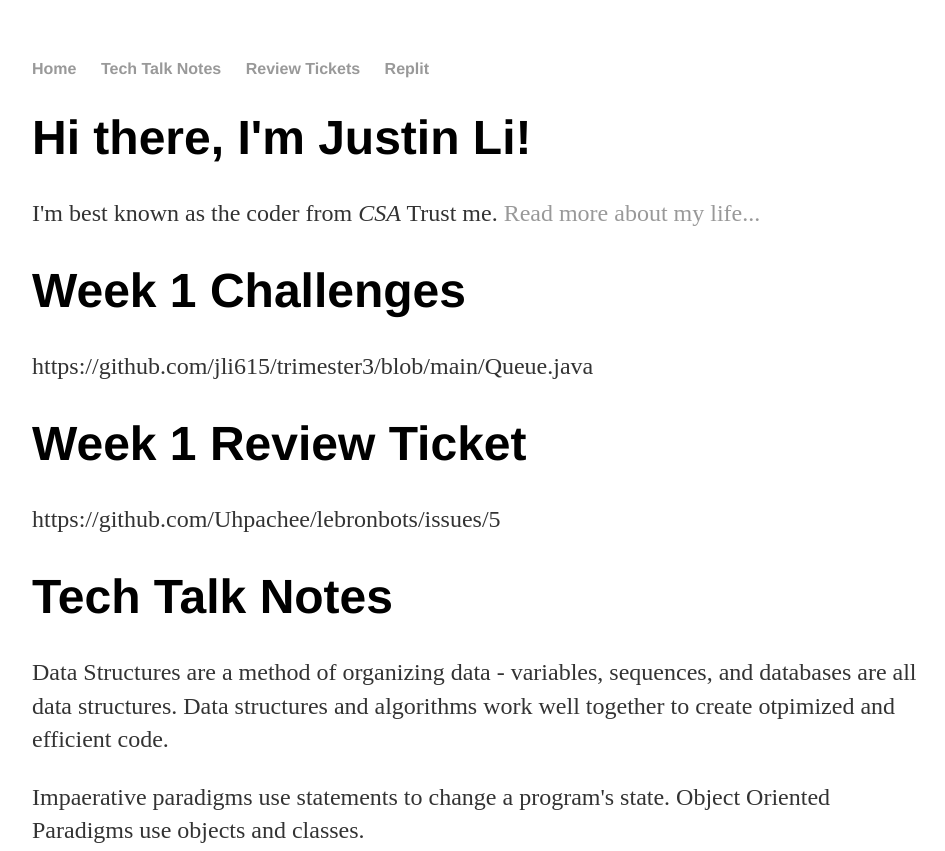
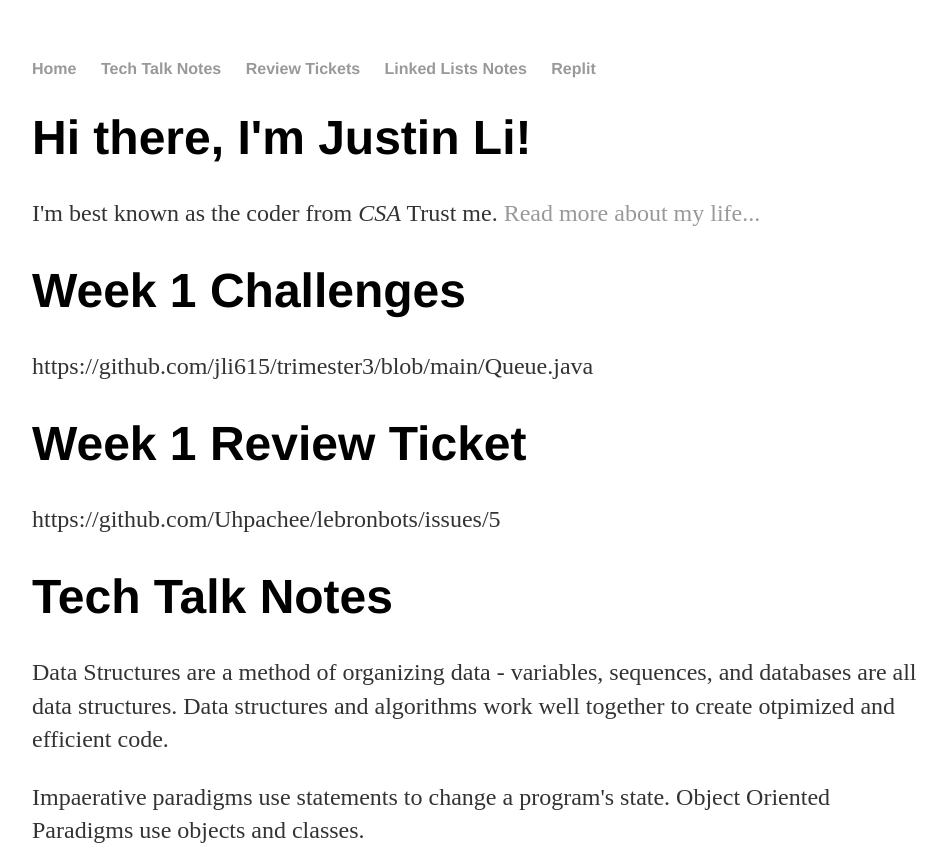
Before and after one commit to jli615/jli615.github.io, a plain HTML site: page index.html in a window 1280 px wide. Shown: the top 851 px of the page, without its empty margins (160-1105 px from the left). Drawn offline with Linux system fonts and the light colour scheme.

Commit message:
Update index.html

```diff
--- a/index.html
+++ b/index.html
@@ -11,6 +11,7 @@
         		<li><a href="/">Home</a></li>
 	        	<li><a href="/ttnotes">Tech Talk Notes</a></li>
         		<li><a href="/reviewtickets">Review Tickets</a></li>
+			<li><a href="/linkedlists">Linked Lists Notes</a></li>
         		<li><a href="https://replit.com/@JustinLi38">Replit</a></li>
     		</ul>
 		</nav>
```
